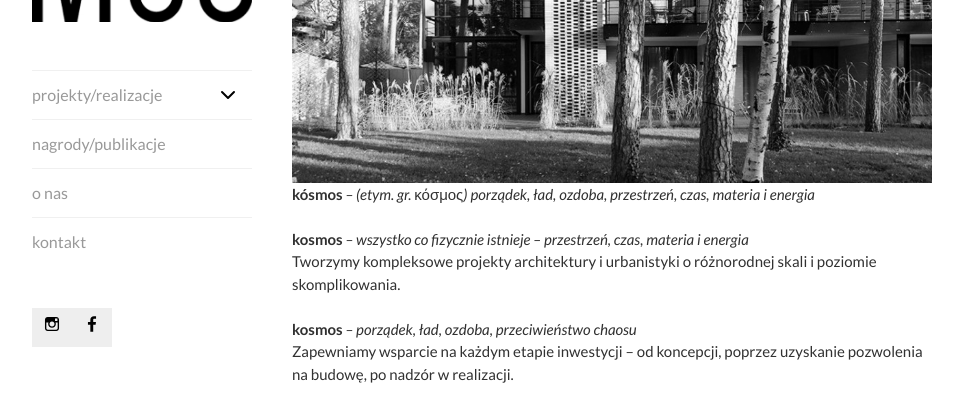
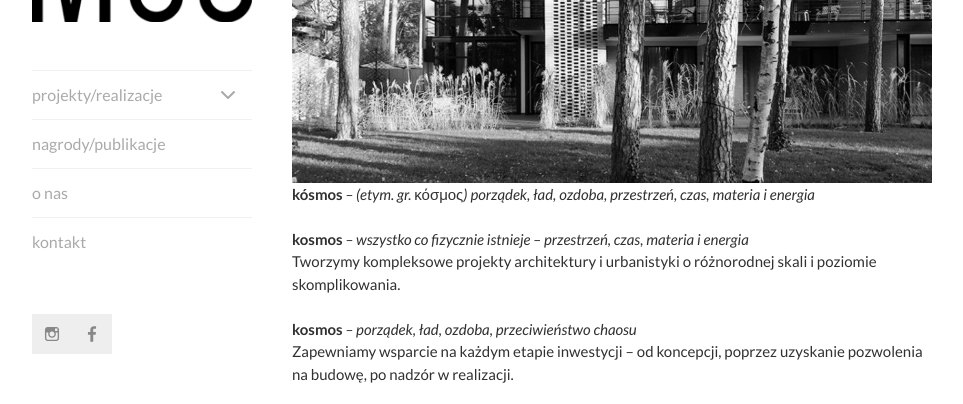
Before and after one commit to bedicooper/studioKosmos-clone, a React (Create React App) app: page /#/home in a window 1280 px wide. Shown: the part 334-738 px from the top of the page, without its empty margins (28-991 px from the left). Built offline with nearby package versions, Linux system fonts and the light colour scheme.

Commit message:
styling added to svg buttons

```diff
--- a/src/Header/Navigation/ChevronDownIcon.js
+++ b/src/Header/Navigation/ChevronDownIcon.js
@@ -5,7 +5,7 @@ export default() => {
       width="24"
       height="24"
       fill="none"
-      stroke="currentColor"
+      stroke="#aaa"
       strokeLinecap="round"
       strokeLinejoin="round"
       strokeWidth="2"
--- a/src/Header/Navigation/styled.js
+++ b/src/Header/Navigation/styled.js
@@ -33,6 +33,7 @@ export const StyledItem = styled.li`
     justify-content: space-between;
     padding: 12px 0;
     border-top: 1px solid rgba(0,0,0,.06);
+    color: #aaa;
     text-align: left;
     text-decoration: none;
     list-style-type: none;
--- a/src/Header/Social/FacebookIcon.js
+++ b/src/Header/Social/FacebookIcon.js
@@ -18,7 +18,8 @@ export default () => {
           d="M0 0H512V512H0z"
         ></path>
         <path
-          fill="#000"
+        id="logo"
+          fill="currentColor"
           d="M286.968 456V273.538h61.244l9.17-71.103h-70.413V157.04c0-20.588 5.72-34.62 35.235-34.62l37.656-.01V58.807C353.35 57.934 331.003 56 304.992 56c-54.288 0-91.45 33.146-91.45 93.998v52.437H152.14v71.103h61.4V456h73.428z"
         ></path>
       </g>
--- a/src/Header/Social/InstagramIcon.js
+++ b/src/Header/Social/InstagramIcon.js
@@ -19,7 +19,7 @@ export default () => {
         ></path>
         <path
           id="logo"
-          fill="000"
+          fill="currentColor"
           d="M366.427 76H145.575C107.21 76 76 107.203 76 145.576V366.435C76 404.798 107.21 436 145.575 436h220.86C404.796 436 436 404.798 436 366.435V145.552C435.987 107.192 404.79 76 366.427 76zm19.958 41.486l7.954-.03V178.477l-60.815.194-.207-61.015 53.068-.17zm-181.77 101.558c11.538-15.953 30.24-26.408 51.386-26.408 21.146 0 39.853 10.455 51.369 26.408 7.504 10.413 12 23.164 12 36.95 0 34.938-28.453 63.366-63.377 63.366-34.937 0-63.36-28.428-63.36-63.366.013-13.786 4.488-26.537 11.982-36.95zm196.3 147.375c0 19.036-15.471 34.492-34.49 34.492h-220.85c-19.026 0-34.499-15.455-34.499-34.492V219.044h53.741c-4.644 11.414-7.25 23.882-7.25 36.95 0 54.26 44.151 98.434 98.435 98.434 54.286 0 98.433-44.176 98.433-98.434 0-13.07-2.625-25.536-7.261-36.95h53.742V366.42z"
         ></path>
       </g>
--- a/src/Header/Social/index.js
+++ b/src/Header/Social/index.js
@@ -1,8 +1,10 @@
-import { Container, Link, StyledFacebookIcon, StyledInstagramIcon } from "./styled";
+import { Container, Link } from "./styled";
+import FacebookIcon from "./FacebookIcon";
+import InstagramIcon from "./InstagramIcon";
 
 export default () => (
     <Container>
-        <Link href="https://www.instagram.com/studiokosmos.pl/" target="blank" rel="noopener noreferrer"><StyledInstagramIcon/></Link>
-        <Link href="https://www.facebook.com/studiokosmosarch" target="blank" rel="noopener noreferrer"><StyledFacebookIcon/></Link>
+        <Link href="https://www.instagram.com/studiokosmos.pl/" target="blank" rel="noopener noreferrer"><InstagramIcon /></Link>
+        <Link href="https://www.facebook.com/studiokosmosarch" target="blank" rel="noopener noreferrer"><FacebookIcon /></Link>
     </Container>
 )
--- a/src/Header/Social/styled.js
+++ b/src/Header/Social/styled.js
@@ -1,39 +1,21 @@
 import styled, { css } from "styled-components";
-import InstagramIcon from "./InstagramIcon";
-import FacebookIcon from "./FacebookIcon";
 
 export const Container = styled.div`
+    display: flex;
     height: 40px;
     margin-bottom: 72px;
 `
 
 export const Link = styled.a`
-    width: 20px;
-    height: 20px;
+    width: 40px;
+    height: 40px;
     padding: 10px;
     text-decoration: none;
     background: #eee;
+    color: #888;
 
     &:hover{
         background: #888;
+        color: #eee;
     }
 `
-
-const StyledSvg = () => {
-    return css`
-        & path {
-            fill: #000;
-        }
-        &:hover path {
-            fill: azure;
-        }
-    `;
-};
-
-export const StyledFacebookIcon = styled(FacebookIcon)`
-    ${() => StyledSvg()};
-`
-
-export const StyledInstagramIcon = styled(InstagramIcon)`
-    ${() => StyledSvg()};
-`
```
